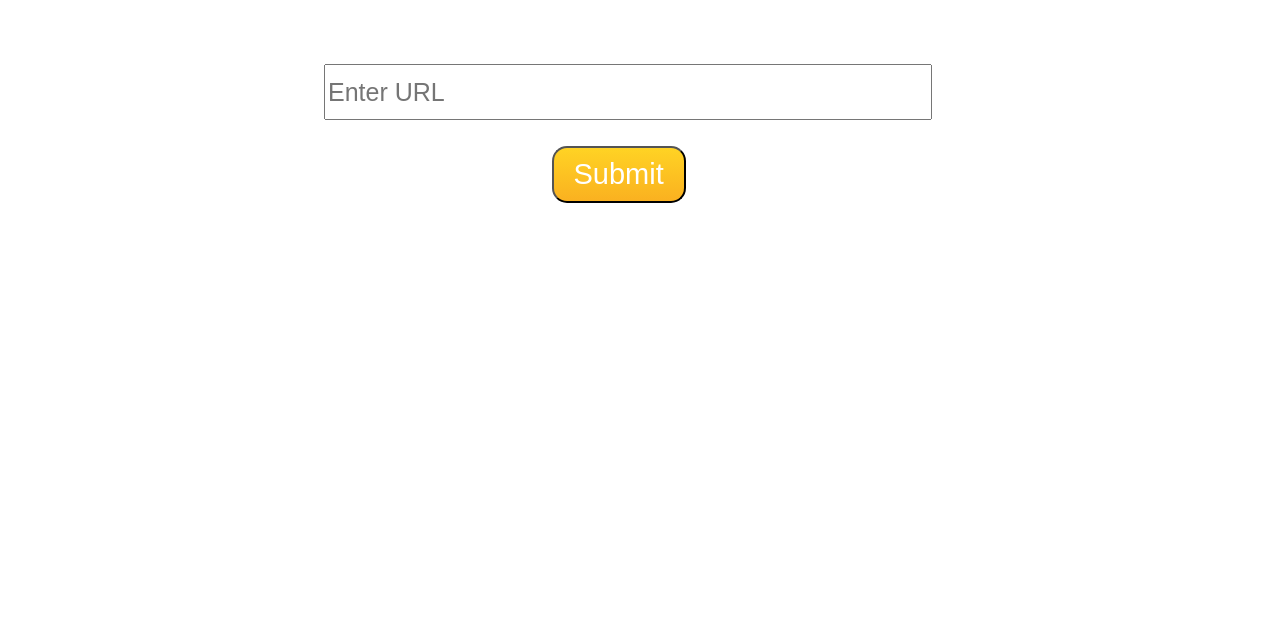
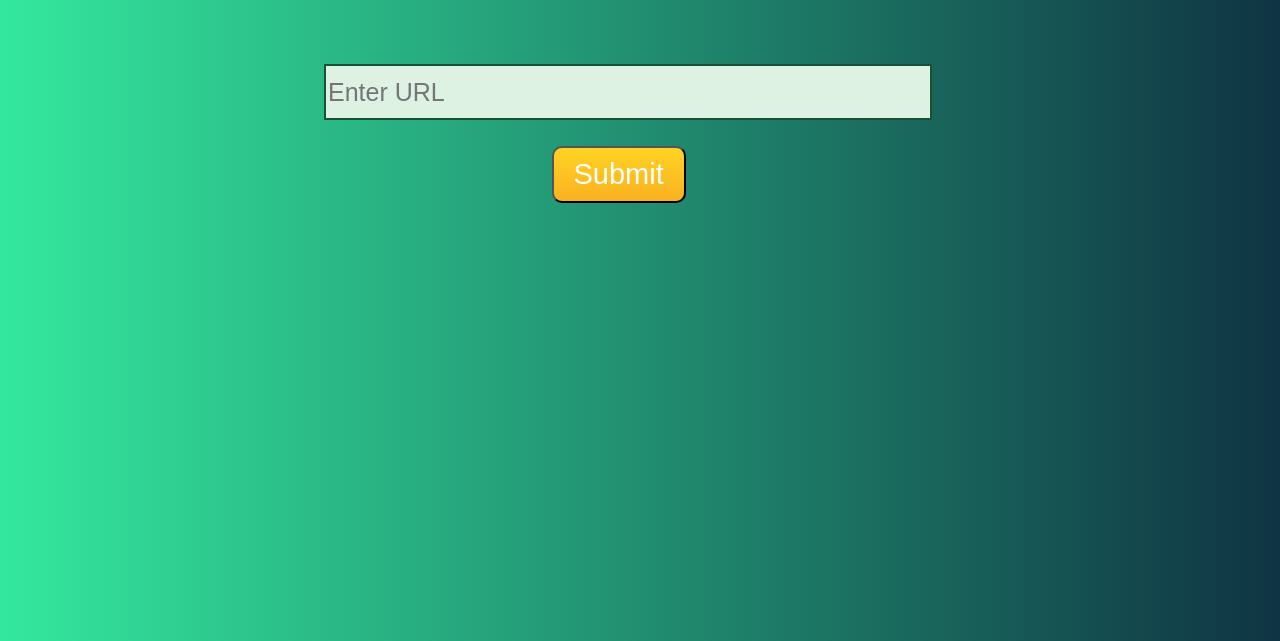
Before and after one commit to rishz/URL-Shortener, a website: page static/index.html in a window 1280 px wide. Shown: the part 159-800 px from the top of the page. Drawn offline with Linux system fonts and the light colour scheme.

Commit message:
Add UI enhancements

```diff
--- a/static/style.css
+++ b/static/style.css
@@ -1,7 +1,24 @@
-*{
+* {
   align: center;
 }
-#url{
+
+body {
+  background: #34e89e; /* fallback for old browsers */
+  background: -webkit-linear-gradient(
+    to right,
+    #34e89e,
+    #0f3443
+  ); /* Chrome 10-25, Safari 5.1-6 */
+  background: linear-gradient(
+    to right,
+    #34e89e,
+    #0f3443
+  ); /* W3C, IE 10+/ Edge, Firefox 16+, Chrome 26+, Opera 12+, Safari 7+ */
+}
+
+#url {
+  background-color: #def2e4;
+  border: 2px solid #195334;
   align: center;
   size: 100px;
   height: 50px;
@@ -18,7 +35,7 @@
   background-image: -ms-linear-gradient(top, #ffd324, #fab120);
   background-image: -o-linear-gradient(top, #ffd324, #fab120);
   background-image: linear-gradient(to bottom, #ffd324, #fab120);
-    border-radius: 15px;
+  border-radius: 10px;
   font-family: sans-serif;
   color: #ffffff;
   font-size: 29px;
@@ -38,17 +55,18 @@
   text-decoration: none;
 }
 
-.mydiv{
+.mydiv {
   align-self: center;
   align-items: center;
   font-family: "American Typewriter";
-    font-size:30px;
+  font-size: 30px;
   font-style: inherit;
   margin-top: 3%;
   margin-left: 25%;
-
+  background: inherit;
 }
-.center{
+.center {
+  color: #ecf87f;
   font-family: "American Typewriter";
   font-size: 40px;
 }
```
Lines whose indentation alone changed are shown as unchanged.
